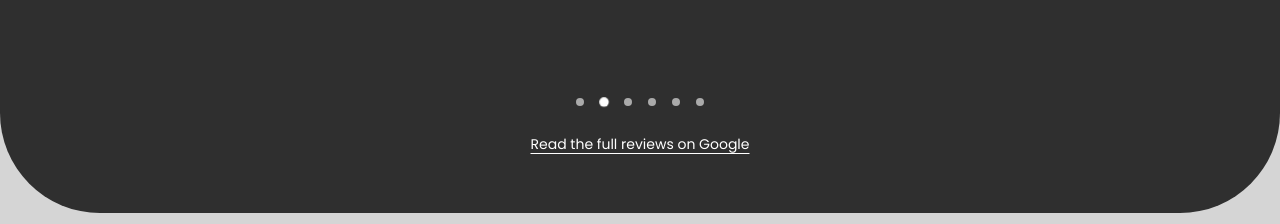
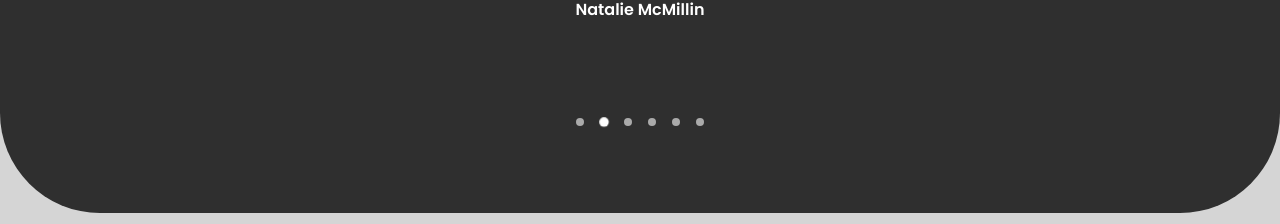
Before and after one commit to GMFB-Web-Dev/Great-Dane-Builders, a Next.js app: page / in a window 1280 px wide. Shown: the part 4099-4323 px from the top of the page. Built offline with nearby package versions, Linux system fonts and the light colour scheme.

Commit message:
Show Google review source link only on mobile

```diff
--- a/app/globals.css
+++ b/app/globals.css
@@ -205,7 +205,7 @@ h2 { color: var(--muted); font-size: clamp(46px, 5.55vw, 80px); font-weight: 500
 .testimonial-row blockquote p { font-weight: 300; font-size: clamp(14px, 1.25vw, 18px); white-space: pre-line; }
 .testimonial-row cite { display: block; font-style: normal; font-weight: 600; margin-top: 28px; }
 .testimonial-section > .slider-dots { margin-top: 36px; }
-.testimonial-source { align-self: center; margin-top: 20px; font-size: 14px; text-align: center; text-decoration: underline; text-underline-offset: 4px; }
+.testimonial-source { display: none; align-self: center; margin-top: 20px; font-size: 14px; text-align: center; text-decoration: underline; text-underline-offset: 4px; }
 .testimonial-source:focus-visible { outline: 2px solid currentColor; outline-offset: 4px; }
 
 /* Contact */
@@ -374,6 +374,7 @@ h2 { color: var(--muted); font-size: clamp(46px, 5.55vw, 80px); font-weight: 500
   .values-grid p { max-width: 420px; margin-inline: auto; }
   .credentials { min-height: 0; padding-block: 55px; }
   .testimonial-section { min-height: 520px; }
+  .testimonial-source { display: block; }
   .testimonial-row { grid-template-columns: 46px 1fr 46px; gap: 5px; min-height: 230px; }
   .testimonial-arrow { width: 46px; }
   .contact-grid { grid-template-columns: 1fr; gap: 32px; }
```
